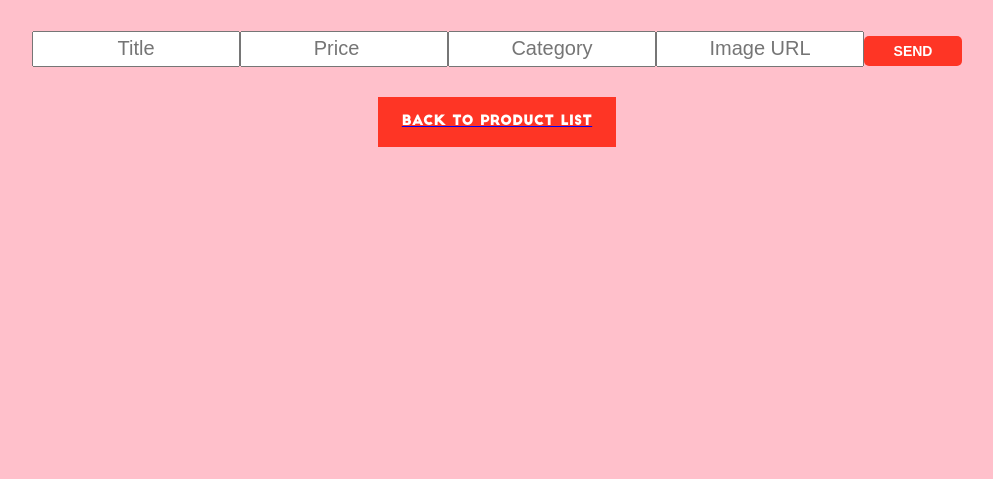
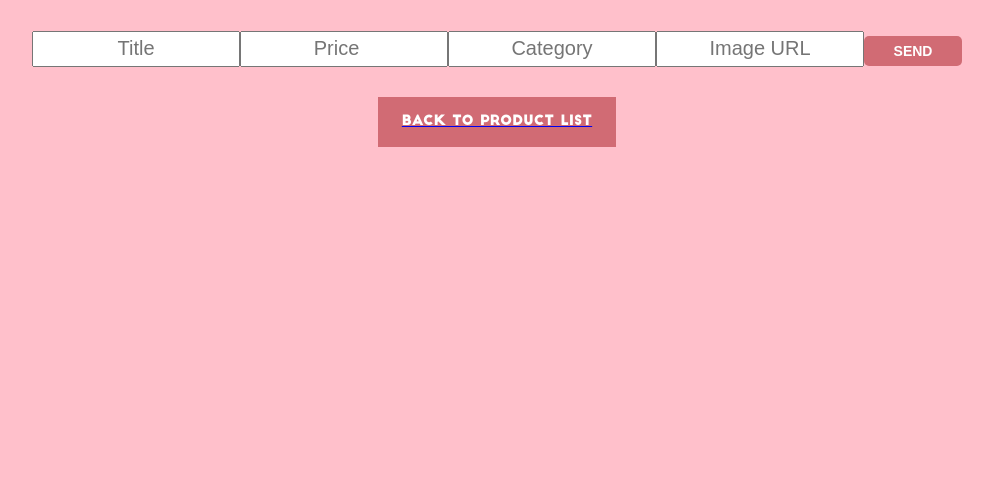
Before and after one commit to hannahhellwig/tecnhigo-store, a React app in the folder frontend/: page /#/add-product in a window 1280 px wide. Shown: the part 321-800 px from the top of the page, without its empty margins (118-1111 px from the left). Built offline with nearby package versions, Linux system fonts and the light colour scheme.

Commit message:
add product css change

```diff
--- a/frontend/src/components/add-product/add-product.scss
+++ b/frontend/src/components/add-product/add-product.scss
@@ -30,7 +30,7 @@ input {
 input[type=submit] {
     // margin-right: 10px;
     margin-top: 5px;
-    background: #FE3525;
+    background: #D16B74;
     padding: 5px;
     color: #fff;
     border:0 none;
@@ -70,7 +70,7 @@ h1 {
   font-family: BigJohn;
   font-size: 14px;
   text-decoration: none;
-  background-color: #FE3525;
+  background-color: #D16B74;
 
 }
 .backto-button {
@@ -80,5 +80,5 @@ h1 {
   justify-content: center;
 }
 .backto-button button:hover {
-  background-color: #bb1306;
+  background-color: #DD9399;
 }
```
